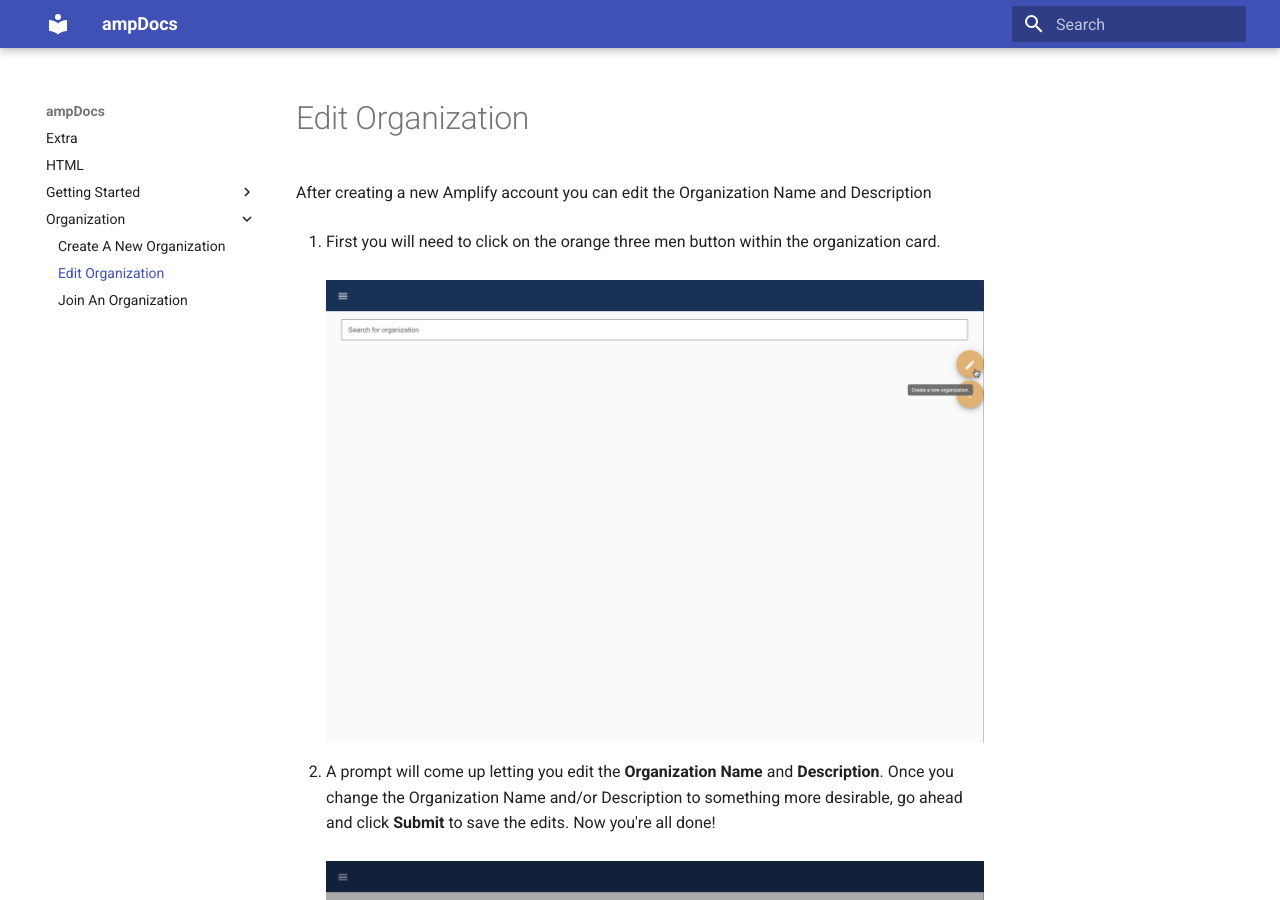
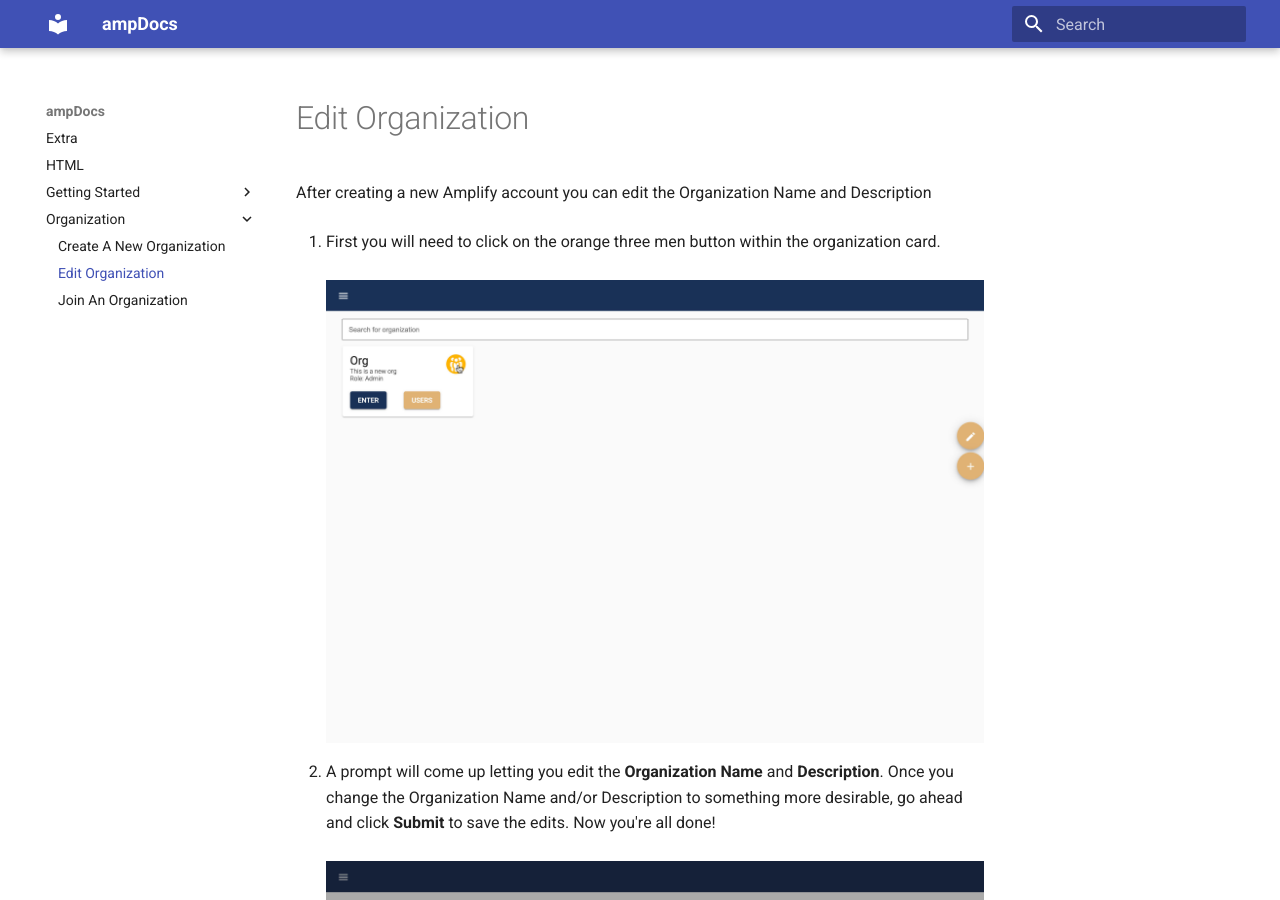
Before and after one commit to ogiovanniruiz/ampDocs, an MkDocs documentation site: the page built from docs/Organization/edit-organization.md, in a window 1280 px wide and 900 px high. Built offline with MkDocs 1.6.1 and Material for MkDocs 9.7.7, drawn with Linux system fonts in a browser that asks for light colours.

Commit message:
Update Organization “edit-organization”

```diff
--- a/docs/Organization/edit-organization.md
+++ b/docs/Organization/edit-organization.md
@@ -10,8 +10,8 @@
 
 1. First you will need to click on the orange three men button within the organization card.
 <br><br>
-![](../../images/create-org-step1.jpg)
+![](../../images/edit-org-step1.jpg)
 
 2. A prompt will come up letting you edit the **Organization Name** and **Description**. Once you change the Organization Name and/or Description to something more desirable, go ahead and click **Submit** to save the edits. Now you're all done!
 <br><br>
-![](../../images/create-org-step2.jpg)
+![](../../images/edit-org-step2.jpg)
```
